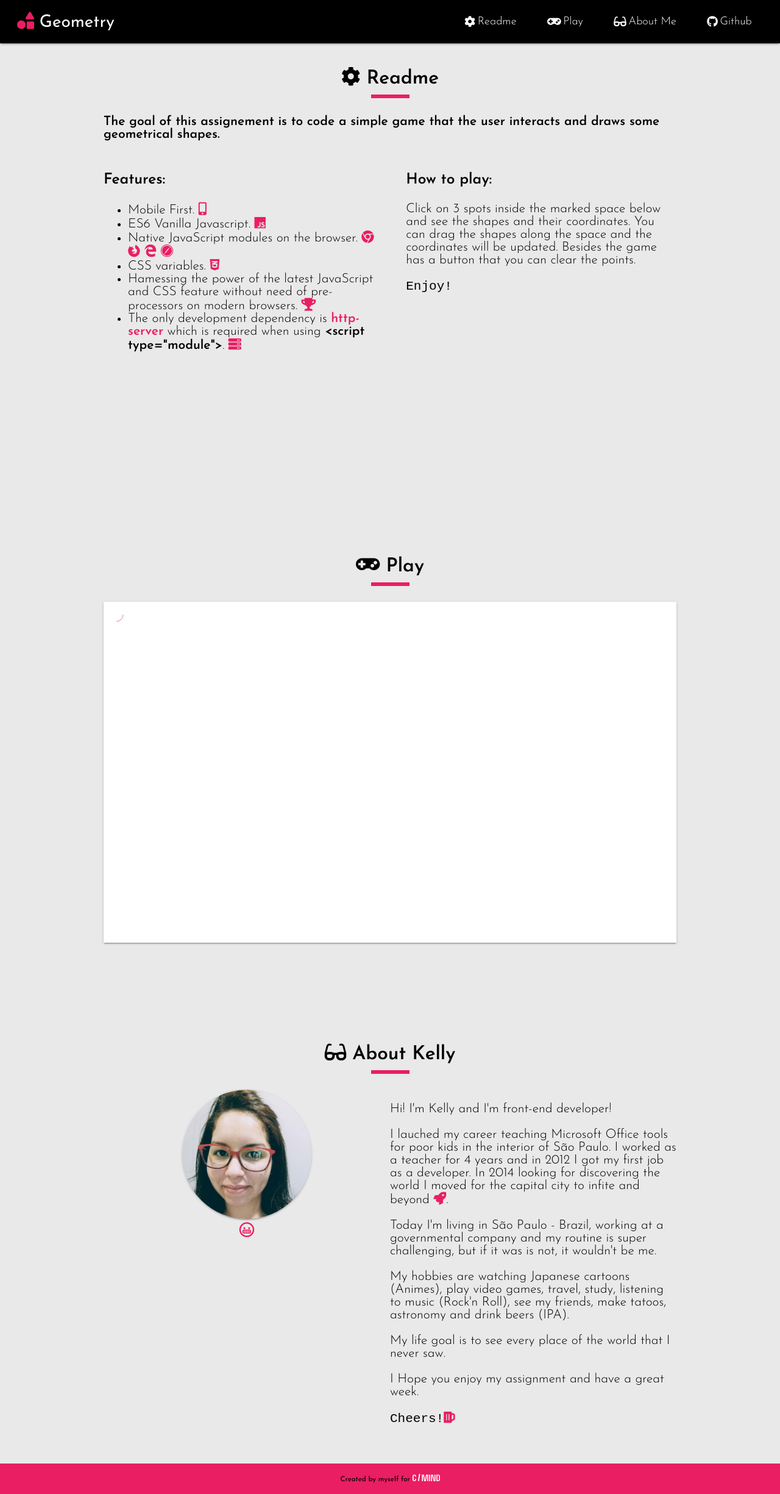
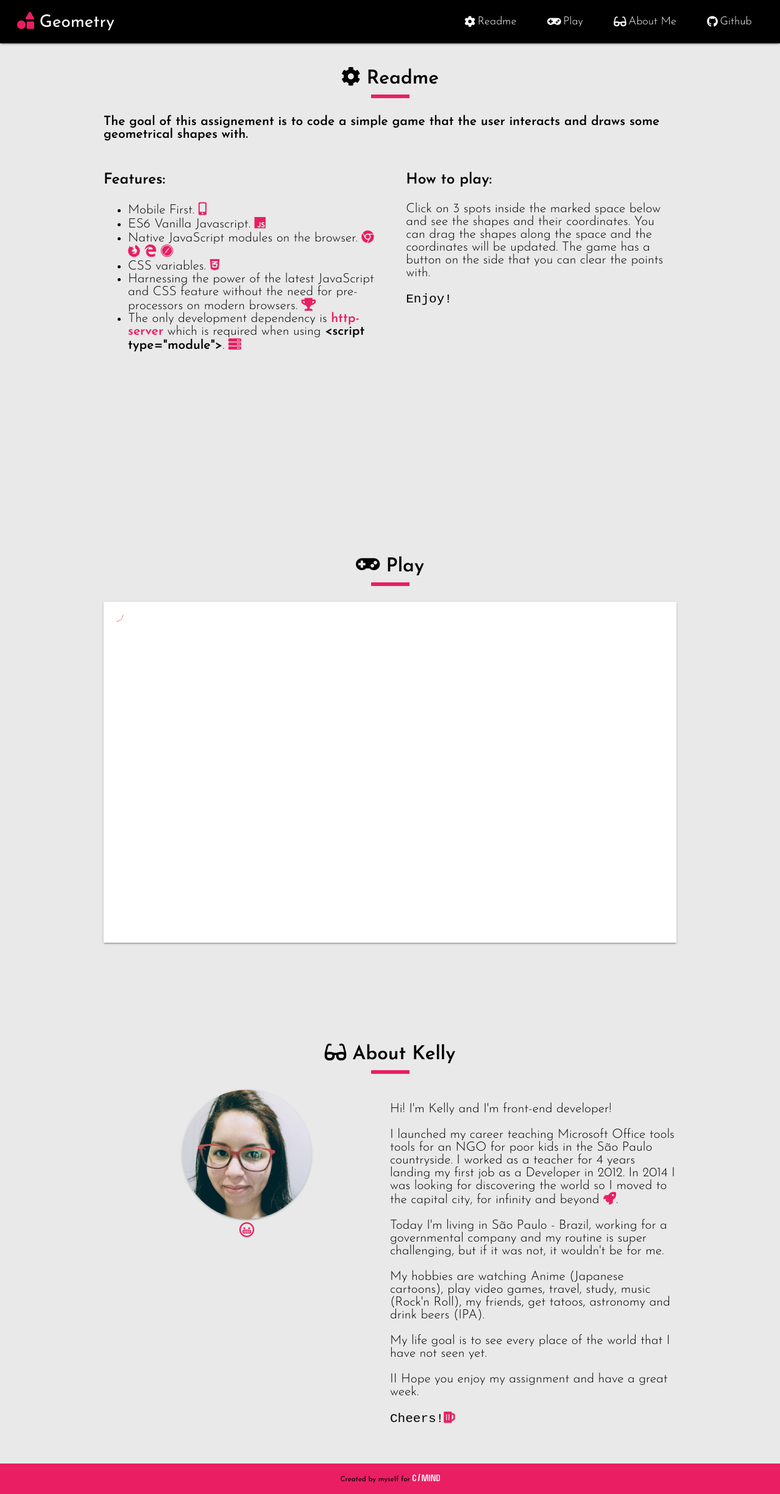
Before and after one commit to kregina/geometry-test, a website with bundled scripts: page src/index.html in a window 1280 px wide. Shown: the whole page at 61% size. Built offline with nearby package versions, Linux system fonts and the light colour scheme.

Commit message:
fix typo, mobile settings

```diff
--- a/package.json
+++ b/package.json
@@ -1,7 +1,7 @@
 {
   "name": "geometry",
   "version": "1.0.0",
-  "description": "The goal of this assignement is to code a simple game that the user interacts and draws some geometrical shapes.",
+  "description": "The goal of this assignement is to code a simple game that the user interacts and draws some geometrical shapes with.",
   "scripts": {
     "start": "http-server src -c -1 -o"
   },
--- a/src/index.html
+++ b/src/index.html
@@ -4,7 +4,7 @@
     <meta charset="utf-8" />
     <meta http-equiv="X-UA-Compatible" container="IE=edge" />
     <title>Geometry</title>
-    <meta name="viewport" container="width=device-width, initial-scale=1" />
+    <meta name="viewport" content="width=device-width, initial-scale=1, shrink-to-fit=no">
 
     <link rel="shortcut icon" href="./images/favicon.ico" type="image/x-icon">
     <link rel="icon" href="./images/favicon.ico" type="image/x-icon">
@@ -62,8 +62,7 @@
         <span>Readme</span>
       </h2>
       <h4>
-        The goal of this assignement is to code a simple game that the user interacts and draws some
-        geometrical shapes.
+        The goal of this assignement is to code a simple game that the user interacts and draws some geometrical shapes with.
       </h4>
       <div class="container">
         <div class="content">
@@ -78,8 +77,7 @@
             </li>
             <li>CSS variables. <i class="fab fa-css3-alt"></i></li>
             <li>
-              Hamessing the power of the latest JavaScript and CSS feature without need of
-              pre-processors on modern browsers. <i class="fas fa-trophy"></i>
+              Harnessing the power of the latest JavaScript and CSS feature without the need for pre-processors on modern browsers.  <i class="fas fa-trophy"></i>
             </li>
             <li>
               The only development dependency is
@@ -94,7 +92,7 @@
           <p>
               Click on 3 spots inside the marked space below and see the shapes and their coordinates.
               You can drag the shapes along the space and the coordinates will be updated.
-              Besides the game has a button that you can clear the points.
+              The game has a button on the side that you can clear the points with.
 
               <pre>Enjoy!</pre>
           </p>
@@ -109,8 +107,8 @@
       </h2>
       <div class="canvas-container box-shadow">
         <svg id="canvas">
-          <circle id="mousemove" r="11" class="circle mousemove opacity"></circle>
-          <text id="coordinates-mousemove" class="text opacity">
+          <circle id="mousemove" r="11" class="circle mousemove opacity desktop-only"></circle>
+          <text id="coordinates-mousemove" class="text opacity desktop-only">
             <tspan id="x"></tspan>
             <tspan id="y"></tspan>
           </text>
@@ -143,23 +141,23 @@
         <div>
             <p>Hi! I'm Kelly and I'm front-end developer!</p>
             <p>
-              I lauched my career teaching Microsoft Office tools for poor kids in the
-              interior of São Paulo. I worked as a teacher for 4 years and in 2012 I got my
-              first job as a developer. In 2014 looking for discovering the world I moved for the capital city
-              to infite and beyond <i class="fas fa-rocket"></i>.
+              I launched my career teaching Microsoft Office tools tools for an NGO for poor kids in the
+              São Paulo countryside. I worked as a teacher for 4 years landing my first job as a Developer in 2012.
+              In 2014 I was looking for discovering the world so I moved to the capital city,
+              for infinity and beyond <i class="fas fa-rocket"></i>.
             </p>
             <p>
-              Today I'm living in São Paulo - Brazil, working at a governmental company and my routine is super
-              challenging, but if it was is not, it wouldn't be me.
+              Today I'm living in São Paulo - Brazil, working for a governmental company and my routine is
+              super challenging, but if it was not, it wouldn't be for me.
             </p>
             <p>
-              My hobbies are watching Japanese cartoons (Animes), play video games, travel, study, listening to
-              music (Rock'n Roll), see my friends, make tatoos, astronomy and drink beers (IPA).
+              My hobbies are watching Anime (Japanese cartoons), play video games, travel, study,
+              music (Rock'n Roll), my friends, get tatoos, astronomy and drink beers (IPA).
             </p>
             <p>
-                My life goal is to see every place of the world that I never saw.
+              My life goal is to see every place of the world that I have not seen yet.
             </p>
-            <p>I Hope you enjoy my assignment and have a great week.</p>
+            <p>II Hope you enjoy my assignment and have a great week.</p>
             <pre>Cheers!<i class="fas fa-beer"></i></pre>
         </div>
       </div>
--- a/src/main.css
+++ b/src/main.css
@@ -7,6 +7,10 @@
   --dark-color: black;
 
   --display-canvas-info: none;
+}
+
+.desktop-only {
+  display: none;
 }
 
 .mousemove{
@@ -235,7 +239,7 @@ figcaption{
 }
 
 /** Desktop Settings **/
-@media only screen and (min-width: 768px) {
+@media (min-width: 600px) {
   header {
     flex-direction: row;
     justify-content: space-between;
@@ -246,6 +250,10 @@ figcaption{
   }
 
   nav a span {
+    display: block;
+  }
+
+  .desktop-only {
     display: block;
   }
 
```
Also changed, not shown: README.md.
